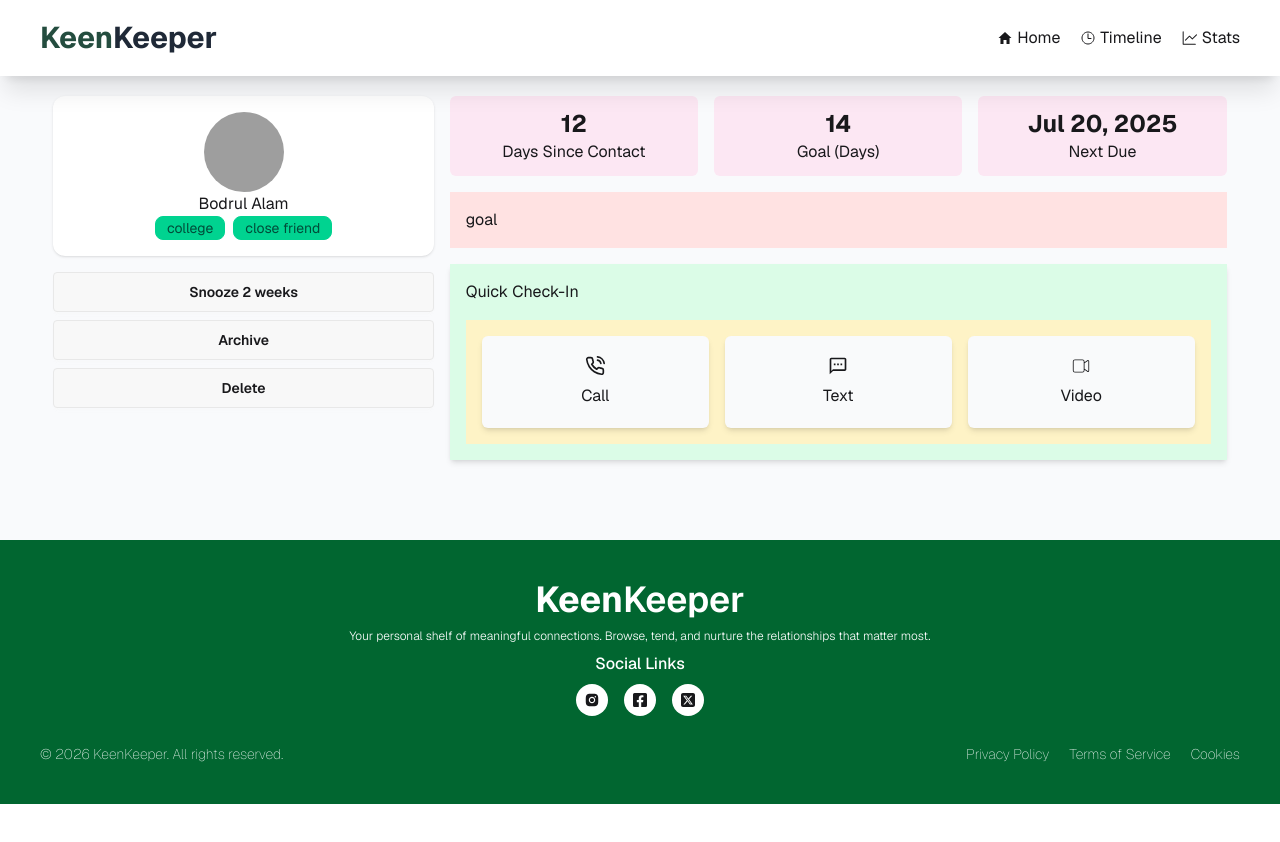
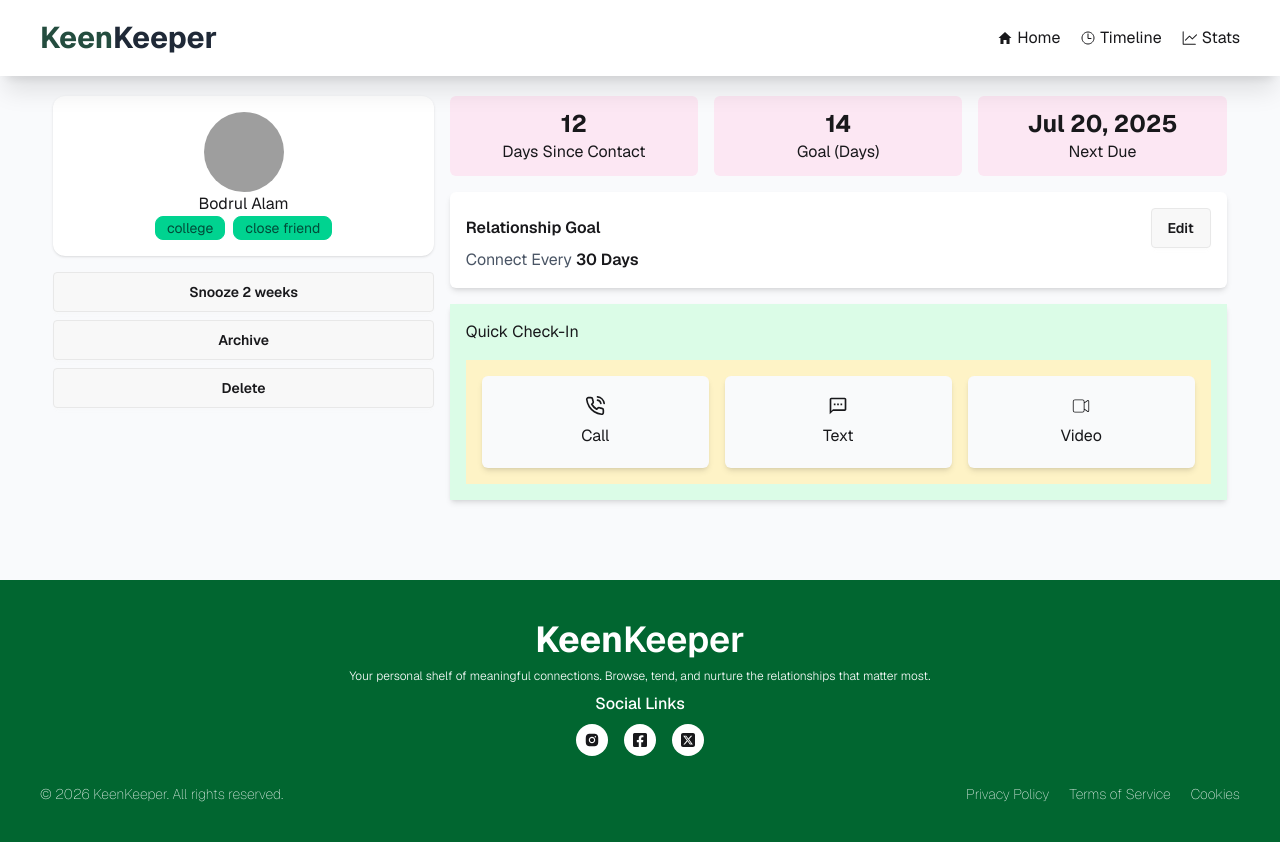
Before and after one commit to mehedyPUST/A7-Keen-Keeper-Project, a React (Vite) app: page /friend-details/1 in a window 1280 px wide. Before the commit the page ends 804 px from the top, so only its background shows below. Built offline with nearby package versions, Linux system fonts and the light colour scheme; grey boxes are pictures that could not be loaded.

Commit message:
friends details section partially 1

```diff
--- a/src/components/pages/FriendDetails.jsx
+++ b/src/components/pages/FriendDetails.jsx
@@ -68,7 +68,18 @@ const FriendDetails = () => {
                     </div>
                 </div>
 
-                <div className='w-full bg-red-100 p-4 mt-4 mb-4'>goal</div>
+                <div className='w-full bg-white shadow-md p-4 mt-4 mb-4 rounded-md '>
+                    <div className='flex items-center justify-between'>
+                        <p className='font-semibold'>Relationship Goal </p>
+                        <button className='btn'>Edit</button>
+                    </div>
+                    <p><span className='text-gray-600'>Connect Every</span> <span className='font-semibold'>30 Days</span></p>
+
+
+                </div>
+
+
+
                 <div className='bg-green-100 shadow-md p-4' >
                     <h3>Quick Check-In</h3>
                     <div className='w-full bg-amber-100 p-4  grid grid-cols-3 mt-4 gap-4'>
```
